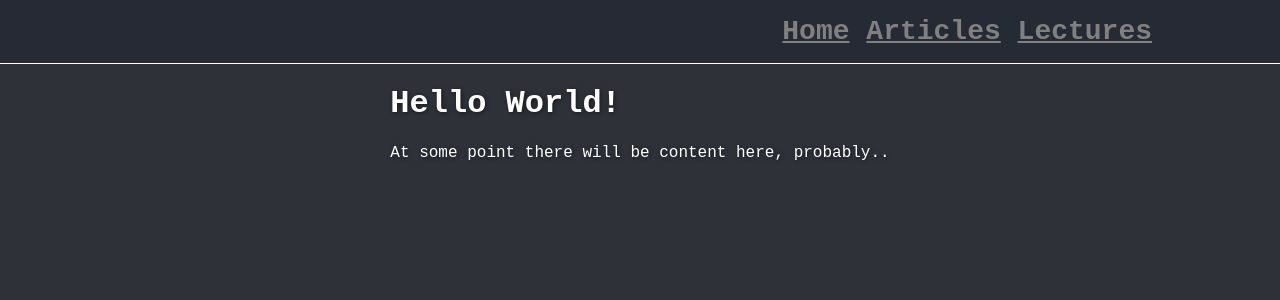
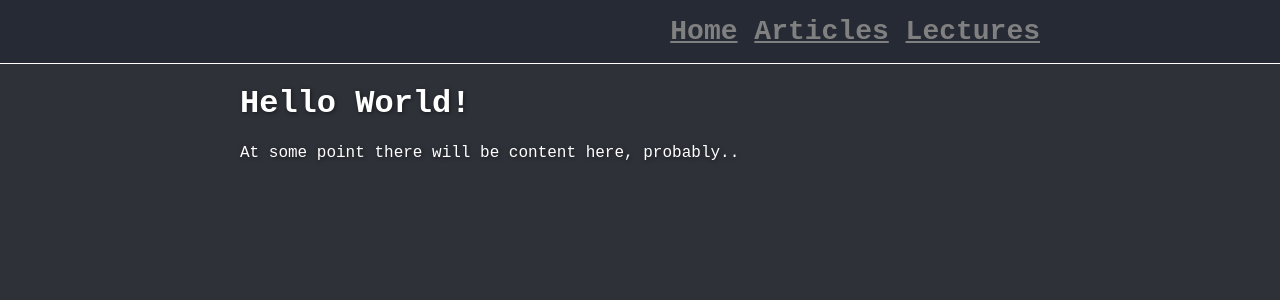
Before and after one commit to JerryMain/jerrymain.github.io, a Jekyll site: the page built from index.md, in a window 1280 px wide. Shown: the top 300 px of the page. Built offline with Jekyll 4.4.1, drawn with Linux system fonts in a browser that asks for light colours.

Commit message:
sass/main: update width settings

```diff
--- a/_sass/main.scss
+++ b/_sass/main.scss
@@ -8,7 +8,8 @@ body {
 }
 
 main {
-  max-width: 80%;
+  max-width: 800px;
+  width: 80%;
   margin-inline: auto;
   color: #ffffff;
   text-shadow: 1px 1px 4px #00000080;
@@ -33,7 +34,8 @@ header {
 
   .inner {
     display: flex;
-    max-width: 80%;
+    max-width: 800px;
+    width: 80%;
     margin-inline: auto;
     padding: 1em;
   }
```
